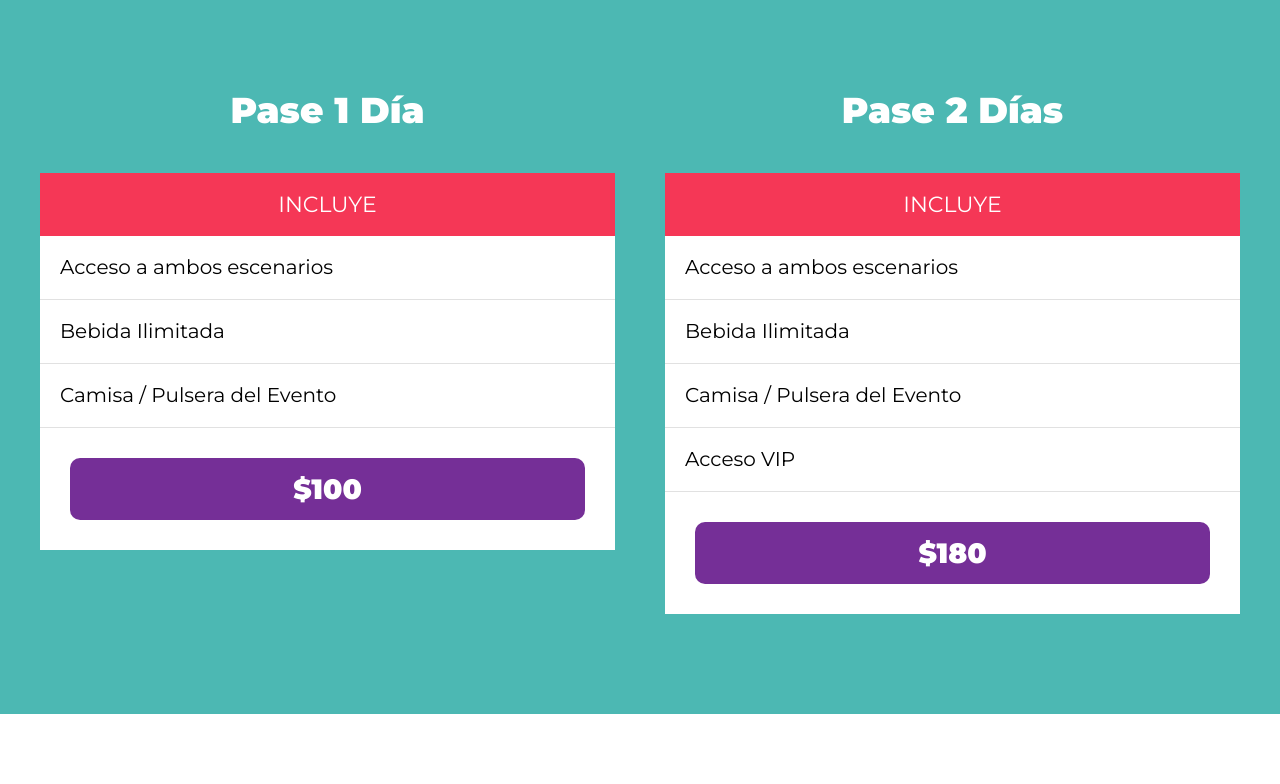
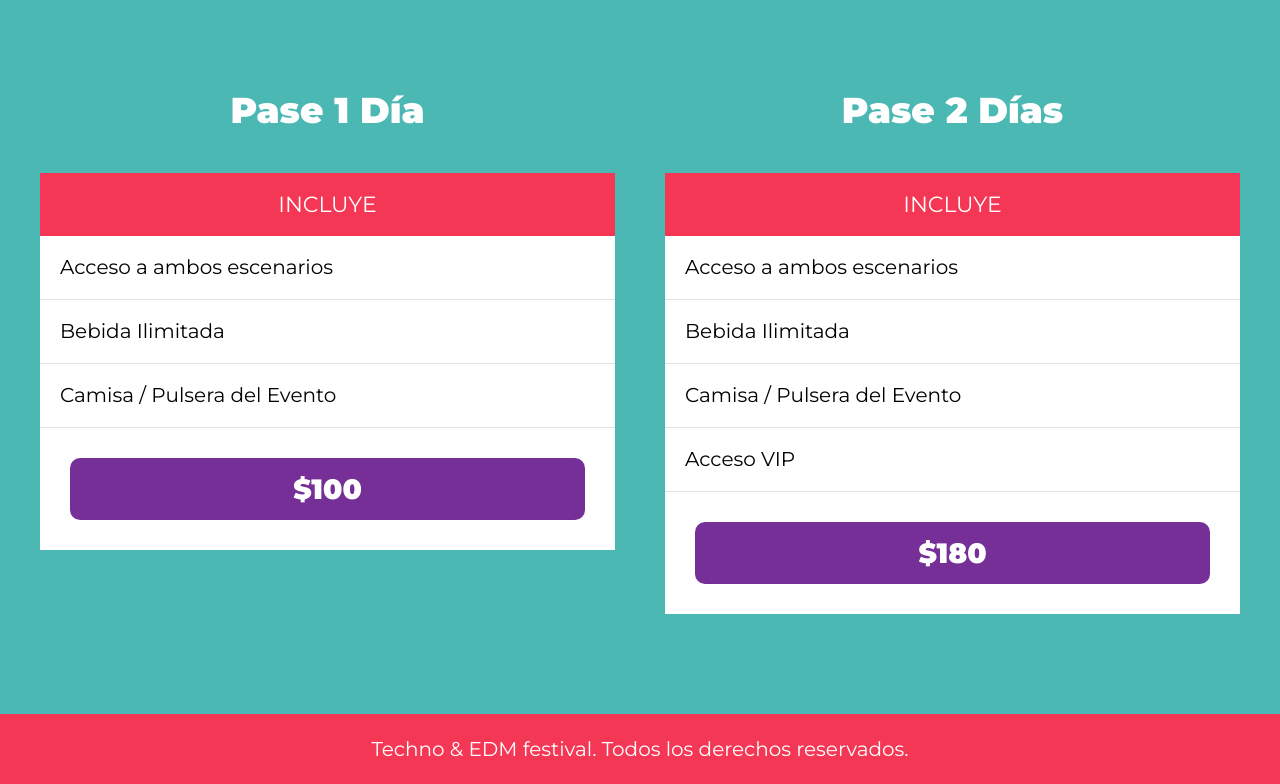
Before and after one commit to Danieljimenez21/festivalmusica, a website: page index.html in a window 1280 px wide. Shown: the part 3036-3820 px from the top of the page. Before the commit the page ends 3750 px from the top, so only its background shows below. Drawn offline with Linux system fonts and the light colour scheme.

Commit message:
se temina el footer

```diff
--- a/gulpfile.js
+++ b/gulpfile.js
@@ -7,9 +7,9 @@ import gulpSass from 'gulp-sass'
 const sass = gulpSass(dartSass)
 
 export function css( done ){
-    src('src/scss/app.scss')
+    src('src/scss/app.scss', {sourcemaps: true})
         .pipe( sass().on('error', sass.logError) )
-        .pipe( dest('build/css'))
+        .pipe( dest('build/css', {sourcemaps: true}))
 
     done()
 }
--- a/index.html
+++ b/index.html
@@ -196,6 +196,8 @@
             </div>
         </div>
     </section>
-
+    <footer class="footer">
+        <p>Techno & EDM festival. Todos los derechos reservados.</p>
+    </footer>
 </body>
 </html>
--- a/src/scss/layout/_boletos.scss
+++ b/src/scss/layout/_boletos.scss
@@ -17,7 +17,6 @@
 
 .pase {
     transition: transform .3s ease-in-out;
-
     &:hover {
         transform: scale(1.1);
     }
--- /dev/null
+++ b/src/scss/layout/_footer.scss
@@ -0,0 +1,12 @@
+@use 'base/variables' as v;
+
+.footer{
+    background-color: v.$rosa;
+    padding: 2rem 0;
+
+    p {
+        margin: 0;
+        color: v.$blanco;
+        text-align: center;
+    }
+}
--- a/src/scss/layout/_index.scss
+++ b/src/scss/layout/_index.scss
@@ -3,3 +3,4 @@
 @forward 'festival';
 @forward 'lineup';
 @forward 'boletos';
+@forward 'footer';
```
Also changed, not shown: build/css/app.css.
